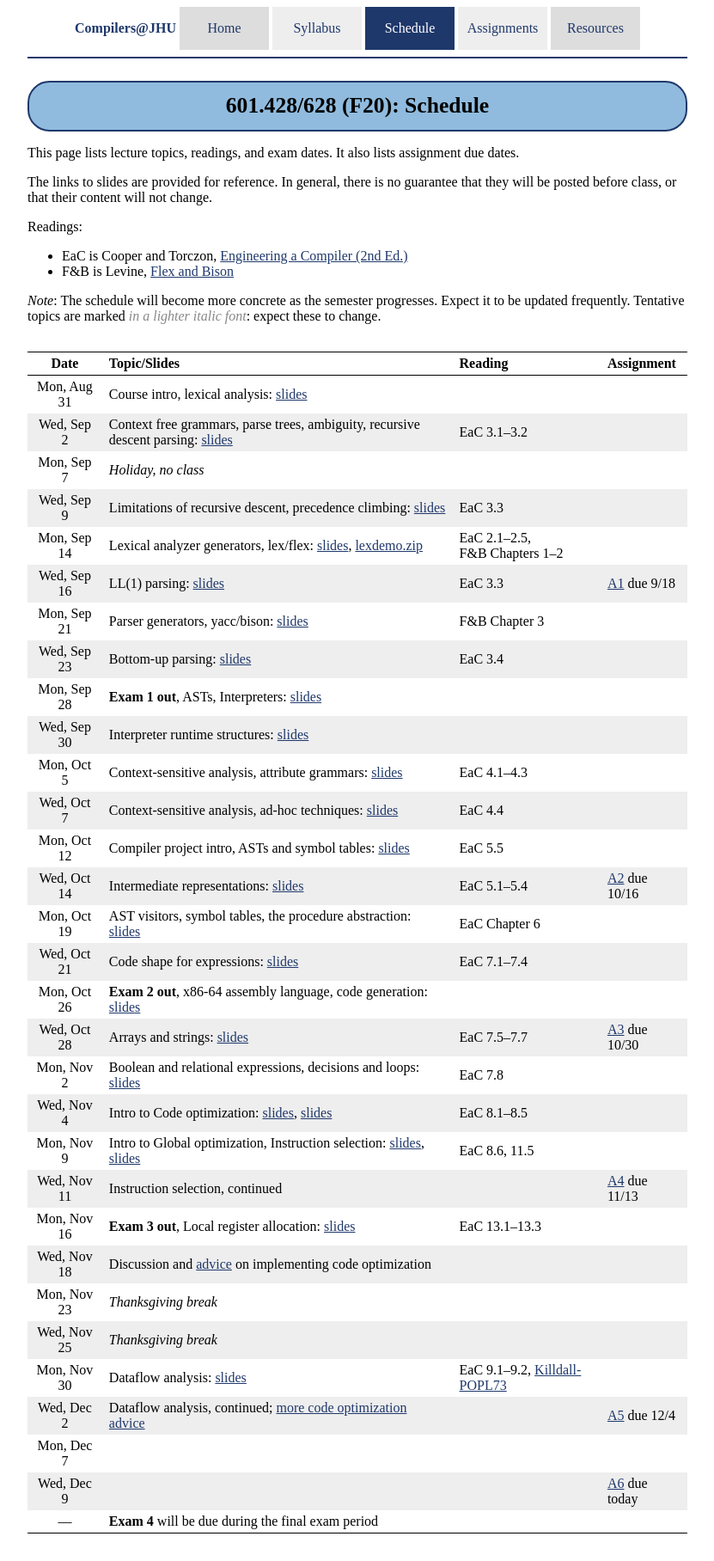
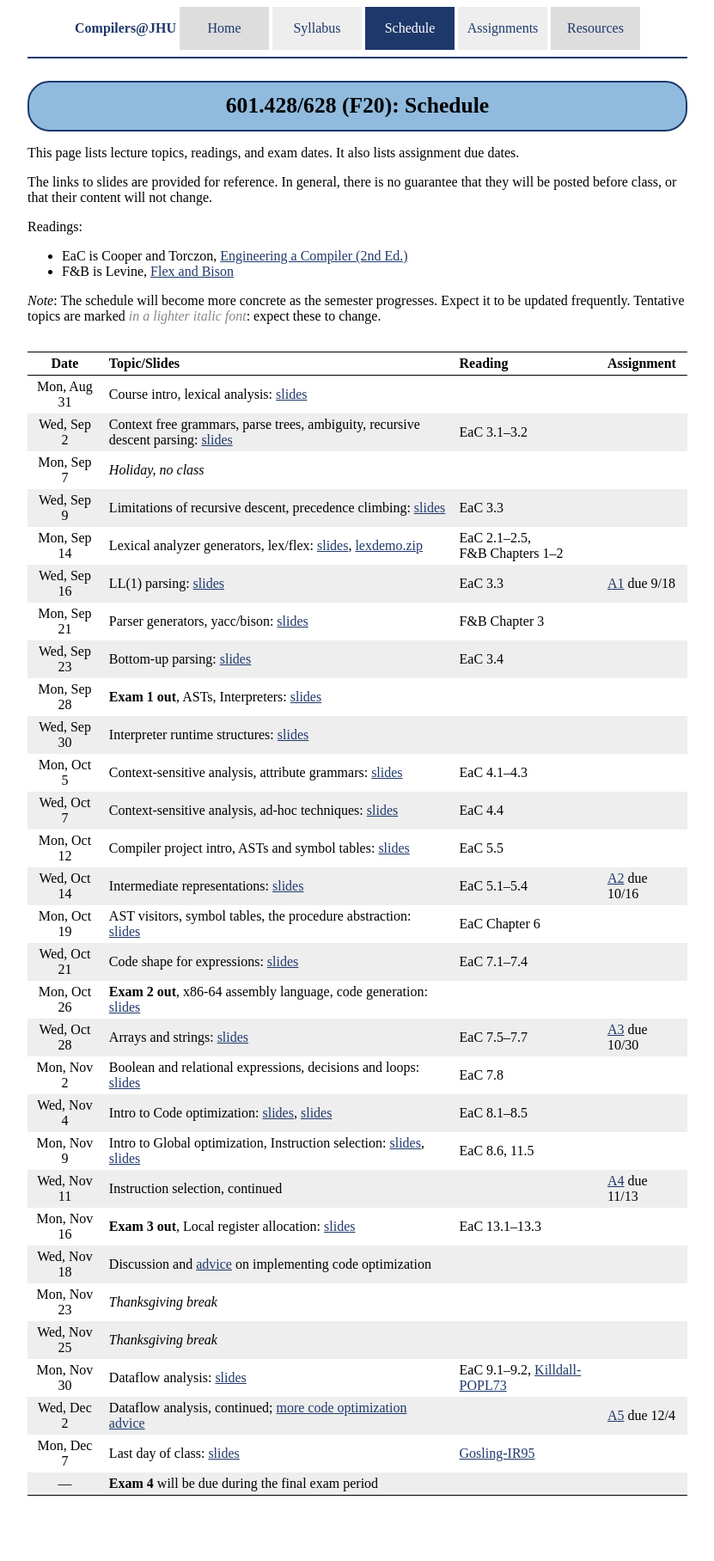
Before and after one commit to jhucompilers/fall2020, a Jekyll site: the page built from schedule.md, in a window 1280 px wide. Shown: the whole page at 86% size, without its empty margins (224-1055 px from the left). Built offline with Jekyll 4.4.1, drawn with Linux system fonts in a browser that asks for light colours; after the commit the page ends 1772 px from its top, so only the background shows below that.

Commit message:
last day slides

```diff
--- a/schedule.md
+++ b/schedule.md
@@ -45,6 +45,5 @@ Mon, Nov 23 | *Thanksgiving break*
 Wed, Nov 25 | *Thanksgiving break*
 Mon, Nov 30 | Dataflow analysis: [slides](lectures/foster-dataflow.pdf) | EaC 9.1–9.2, [Killdall-POPL73](lectures/killdall-popl73.pdf)
 Wed, Dec 2 | Dataflow analysis, continued; [more code optimization advice](lectures/dec02-outline.txt)  | | [A5](assign/assign05.html) due 12/4
-Mon, Dec 7 | <span class="tentative"></span>
-Wed, Dec 9 | <span class="tentative"></span> | | [A6](assign/assign06.html) due today
+Mon, Dec 7 | Last day of class: [slides](lectures/lecture26-public.pdf) | [Gosling-IR95](https://dl.acm.org/doi/pdf/10.1145/202530.202541) |
 —          | <b>Exam 4</b> will be due during the final exam period
```
Also changed, not shown: 1 other file.
